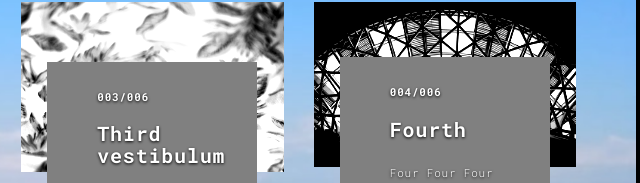
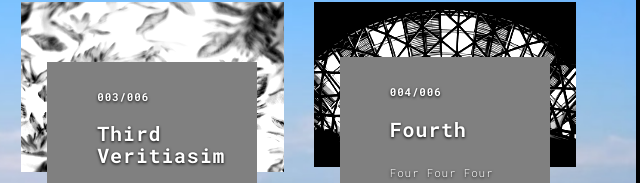
Before and after one commit to theshashi/portfo, a plain HTML site: page works.html in a window 1280 px wide. Shown: the part 265-448 px from the top of the page, 634-1274 px from the left. Drawn offline with Linux system fonts and the light colour scheme.

Commit message:
1st update

```diff
--- a/works.html
+++ b/works.html
@@ -99,7 +99,7 @@
                       </a>
                       <div class="card-container card-container-lg" style="background-color:gray" >
                         <h4>003/006</h4>
-                        <h3>Third vestibulum</h3>
+                        <h3>Third Veritiasim</h3>
                         <p>Third write about it here okFusce sed hendrerit augue, a rhoncus velit. In non lorem mattist.</p>
                         <a href="./work.html" title="" class="btn btn-default">Discover</a>
                       </div>
```
